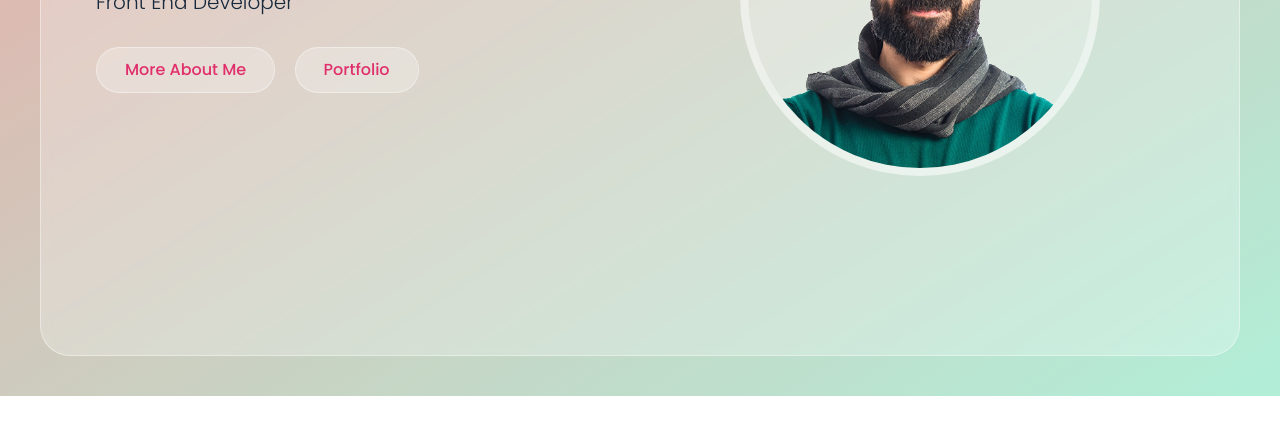
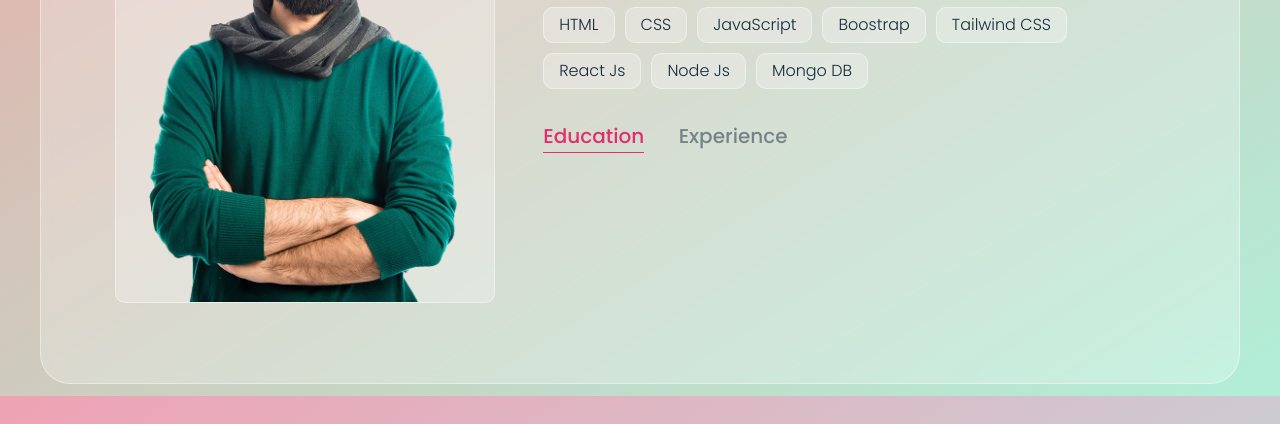
Before and after one commit to tanvirtaher32/Portfolio, a plain HTML site: page index.html in a window 1280 px wide. Shown: the part 404-828 px from the top of the page. Before the commit the page ends 800 px from the top, so only its background shows below. Drawn offline with Linux system fonts and the light colour scheme.

Commit message:
50% of about section is done

```diff
--- a/index.html
+++ b/index.html
@@ -13,12 +13,12 @@
     <div class="main">
         <!-- Home section start -->
 
-        <section class="home-section align-items-center">
+        <section class="home-section align-items-center hidden">
             <div class="container">
                 <div class="row align-items-center">
                     <div class="home-text">
                         <p>
-                            Hi There! Iam
+                            Hi There! I am
                         </p>
                         <h1>
                             Tanvir
@@ -39,6 +39,54 @@
             </div>
         </section>
         <!-- Home section end -->
+
+        <!-- About section start -->
+
+        <section class="about-section section-padding">
+            <div class="container">
+                <div class="row">
+                    <div class="section-title">
+                        <h2>About Me</h2>
+                    </div>
+                </div>
+                <div class="row">
+                    <div class="about-img">
+                        <div class="img-box">
+                            <img src="img/about-img.png" alt="about-img">
+                        </div>
+
+                    </div>
+                    <div class="about-text">
+                        <p>Lorem ipsum dolor sit amet consectetur adipisicing elit. Eveniet consequuntur eos in corrupti incidunt inventore ex unde laudantium sint vero reiciendis ab iusto, illum explicabo itaque autem eum ratione eaque non officia suscipit quae quibusdam voluptatibus facere! At expedita eveniet voluptate rem pariatur ad suscipit nam in omnis, ipsa doloribus?
+
+                        </p>
+
+                        <h3>Skills</h3>
+                        <div class="skills">
+                            <div class="skill-item">HTML</div>
+                            <div class="skill-item">CSS</div>
+                            <div class="skill-item">JavaScript</div>
+                            <div class="skill-item">Boostrap</div>
+                            <div class="skill-item">Tailwind CSS</div>
+                            <div class="skill-item">React Js</div>
+                            <div class="skill-item">Node Js</div>
+                            <div class="skill-item">Mongo DB</div>
+                        </div>
+
+                        <div class="about-tabs">
+                            <button type="button" class="tab-item active" data-target="#education">
+                                Education
+                            </button>
+                            <button type="button" class="tab-item" data-target="#experience">
+                                Experience
+                            </button>
+                        </div>
+
+                    </div>
+                </div>
+            </div>
+        </section>
+        <!-- About section end -->
     </div>
 
     <!-- Main end -->
--- a/style.css
+++ b/style.css
@@ -45,6 +45,7 @@
 body{
     min-height: 100vh;
     background-image: linear-gradient(to bottom right, var(--pink-light), var(--cyan-light));
+    background-attachment: fixed;
     font-size: 16px;
     font-family: 'Poppins', sans-serif;
     font-weight: 300;
@@ -107,6 +108,27 @@ section{
     align-items: center;
 }
 
+.hidden{
+    display: none !important;
+}
+
+/* section title */
+
+.section-title{
+
+    padding: 0 15px;
+    width: 100%;
+    text-align: center;
+    margin-bottom: 40px;
+}
+
+.section-title h2{
+    font-size:40px;
+    text-transform: capitalize;
+}
+.section-padding{
+    padding: 80px 0;
+}
 
 /* Custom Scrollbar */
 ::-webkit-scrollbar{
@@ -121,6 +143,11 @@ section{
 
 
 /* Button */
+button{
+    font-family: inherit;
+    user-select: none;
+}
+
 .btn{
     line-height: 1.5;
     background-color: var(--white-alpha-25);
@@ -217,3 +244,99 @@ section{
     width: 100%;
     border-radius: 50%;
 }
+
+
+/* -------------------
+    About section
+---------------------- */
+.about-img {
+
+    width: 40%;
+    padding: 0 15px;
+}
+
+.about-text {
+
+    width: 60%;
+    padding: 0 15px;
+}
+
+.about-img .img-box{
+    background-color: var(--white-alpha-25);
+    max-width: 380px;
+    border: 1px solid var(--white-alpha-40);
+    margin: auto;
+    border-radius: 10px;
+}
+
+.about-img .img-box img {
+    width: 100%;
+}
+
+.about-text h3{
+    font-size:20px;
+    margin: 20px 0;
+    text-transform:capitalize;
+}
+
+.about-text .skills{
+    display:flex;
+    flex-wrap: wrap;
+}
+
+.about-text .skill-item{
+    background-color: var(--white-alpha-25);
+    border: 1px solid var(--white-alpha-40);
+    padding: 5px 15px;
+    text-transform:capitalize;
+    margin: 0 10px 10px 0;
+    border-radius:10px
+}
+
+.about-tabs{
+    margin-top:20px;
+}
+.about-tabs .tab-item {
+    padding: 2px 0;
+    background-color:transparent;
+    border: none;
+    text-transform: capitalize;
+    display: inline-block;
+    color: var(--blue-dark);
+    font-size: 20px;
+    cursor: pointer;
+    font-weight: 500;
+    margin: 0 30px 0 0;
+    position: relative;
+    opacity: 0.5;
+    transition: all 0.3s ease;
+}
+
+.about-tabs .tab-item:last-child{
+    margin: 0;
+}
+.about-tabs .tab-item::before{
+    position: absolute;
+    content: "";
+    left: 0;
+    bottom: 0;
+    width: 0%;
+    height:1px;
+    background-color: var(--blue-dark);
+    transition: width 0.3s ease;
+}
+
+.about-tabs .tab-item:hover::before{
+    width: 100%;
+
+}
+.about-tabs .tab-item.active::before{
+    width: 100%;
+    background-color: var(--main-color);
+}
+
+.about-tabs .tab-item.active{
+    color: var(--main-color);
+    opacity: 1;
+    cursor: auto;
+}
```
